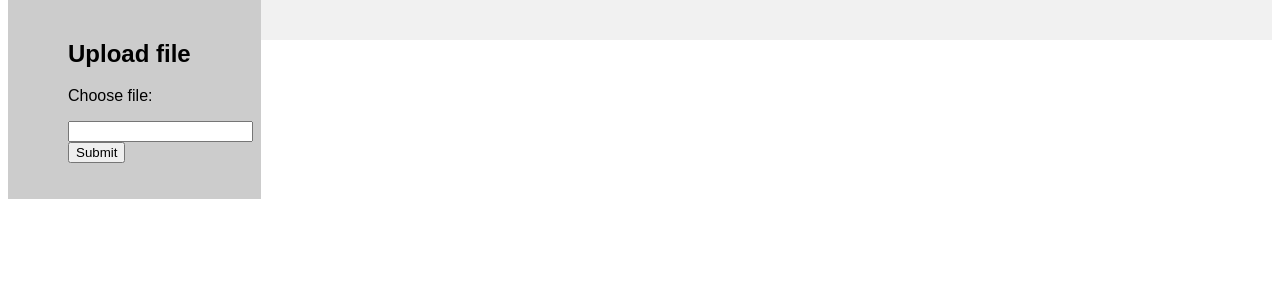
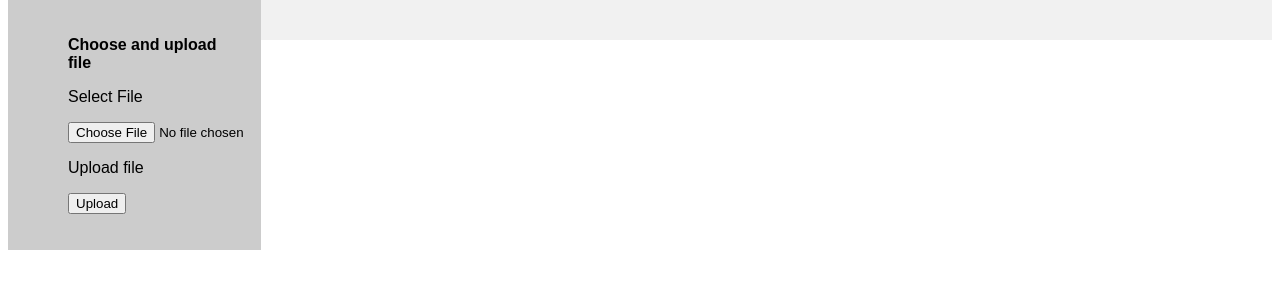
Before and after one commit to YjaraVH/TextminingDiseaseIdentification, a Flask app: page /Homepage in a window 1280 px wide. Shown: the part 142-442 px from the top of the page. Run offline with Flask 2, Linux system fonts and the light colour scheme.

Commit message:
added upload/select file

```diff
--- a/app.py
+++ b/app.py
@@ -10,16 +10,24 @@ def start():
     return render_template("start.html")
 
 @app.route('/Homepage',methods=["POST", "GET"])
-def hello_world():  # put application's code here
+def hello_world():
     if request.method == "POST":
-        file = request.form.get("file", "")
-
-        if not file.endswith(".xlsx"):
-            file = "Please select an excel file"
-        print(file)
-        return render_template("Homepage.html", file=file)
+        if 'file' not in request.files:
+            error = "File not selected"
+            return render_template("Homepage.html", error=error)
+        file = request.files['file']
+        filename = file.filename
+        print(filename)
+        if filename == '':
+            error = "Filename is empty"
+            return render_template("Homepage.html", error=error)
+        if filename.endswith(".xlsx") == False:
+            error = "This file is not allowed"
+            return render_template("Homepage.html", error=error)
+        else:
+            return render_template("Homepage.html", error="")
     else:
-        return render_template("Homepage.html", file="")
+        return render_template("Homepage.html")
 
 @app.route('/About',methods=["POST", "GET"])
 def info():
--- a/templates/Homepage.html
+++ b/templates/Homepage.html
@@ -55,17 +55,20 @@ article {
 <section>
     <nav>
     <ul>
-        <h2>Upload file</h2>
-        <form method="post">
-            <p>Choose file:</p>
-        <input type="text" name="file">
-        <input type="submit" value="Submit">
+        <b>Choose and upload file</b>
+        <form action="/Homepage" method="post" enctype="multipart/form-data">
+            <p>Select File</p>
+            <input type="file" name="file"><br />
+            <p>Upload file</p>
+            <input type="submit" name="upload" value="Upload">
         </form>
-        <p>{{ file }}</p>
+
+        {% if error %}
+            <p style="color: brown" >{{ error }}</p>
+        {%  endif %}
     </ul>
     </nav>
     <article>
-
     </article>
 </section>
 </body>
```
